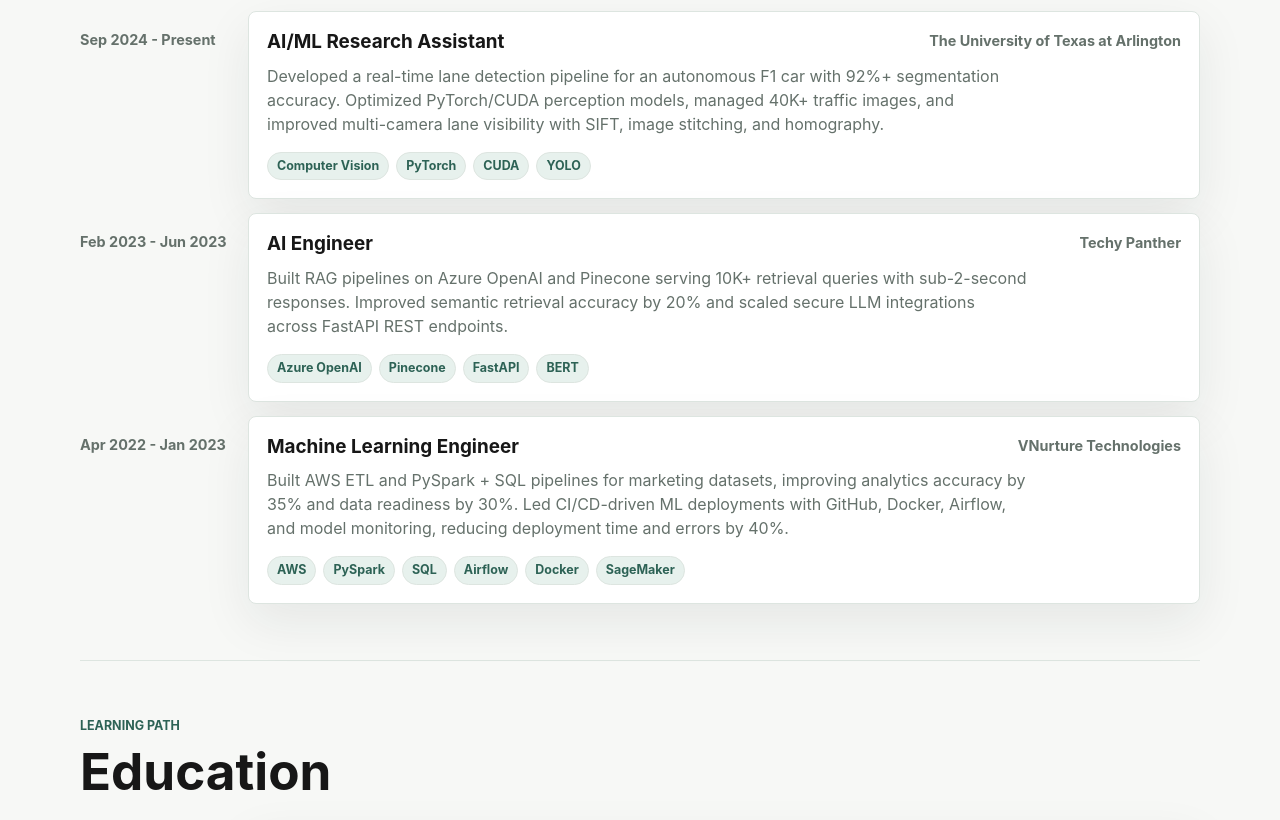
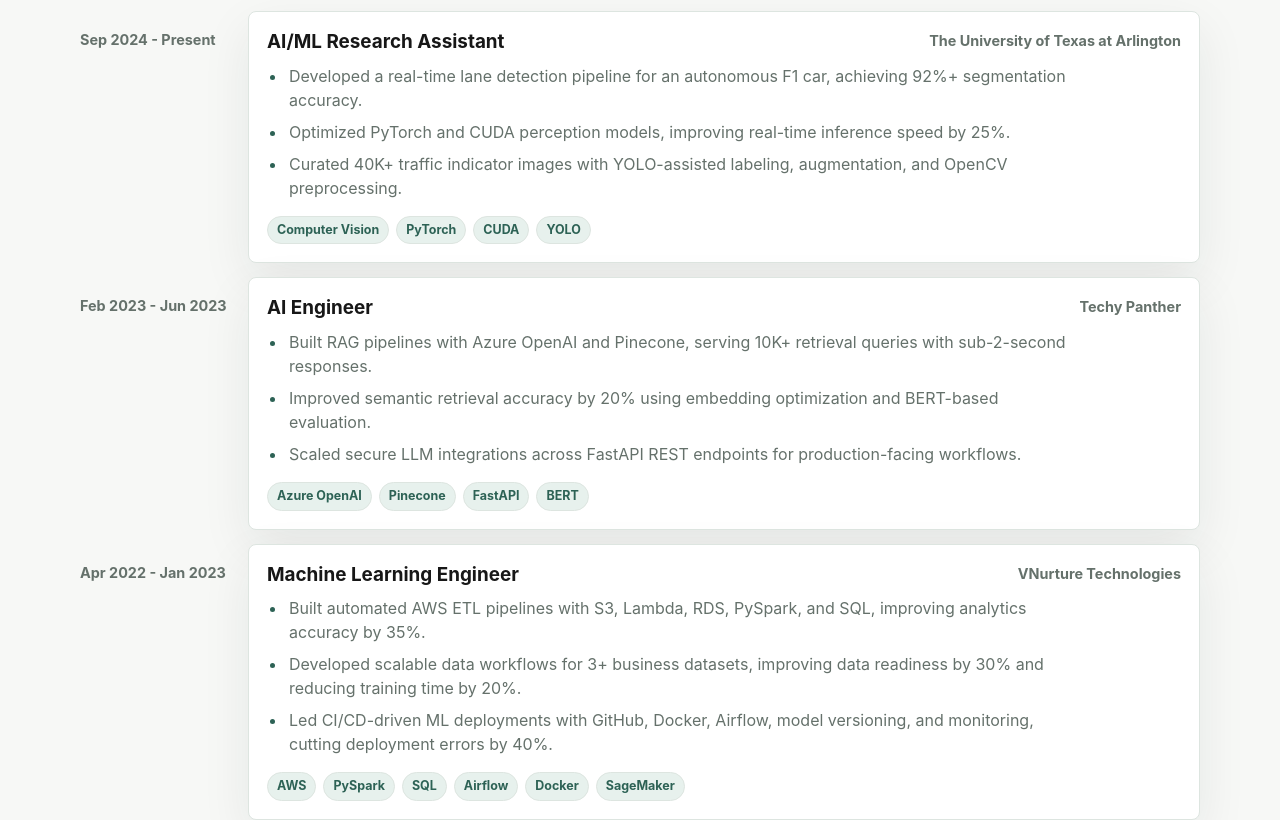
Before and after one commit to AashiGoyani/AashiGoyani.github.io, a plain HTML site: page index.html in a window 1280 px wide. Shown: the part 780-1600 px from the top of the page. Drawn offline with Linux system fonts and the light colour scheme.

Commit message:
Use bullet experience and add data engineering skills

```diff
--- a/index.html
+++ b/index.html
@@ -81,12 +81,11 @@
                 <h3>AI/ML Research Assistant</h3>
                 <span>The University of Texas at Arlington</span>
               </div>
-              <p>
-                Developed a real-time lane detection pipeline for an autonomous F1 car
-                with 92%+ segmentation accuracy. Optimized PyTorch/CUDA perception
-                models, managed 40K+ traffic images, and improved multi-camera lane
-                visibility with SIFT, image stitching, and homography.
-              </p>
+              <ul class="experience-points">
+                <li>Developed a real-time lane detection pipeline for an autonomous F1 car, achieving 92%+ segmentation accuracy.</li>
+                <li>Optimized PyTorch and CUDA perception models, improving real-time inference speed by 25%.</li>
+                <li>Curated 40K+ traffic indicator images with YOLO-assisted labeling, augmentation, and OpenCV preprocessing.</li>
+              </ul>
               <div class="tag-row">
                 <span class="tag">Computer Vision</span>
                 <span class="tag">PyTorch</span>
@@ -103,12 +102,11 @@
                 <h3>AI Engineer</h3>
                 <span>Techy Panther</span>
               </div>
-              <p>
-                Built RAG pipelines on Azure OpenAI and Pinecone serving 10K+
-                retrieval queries with sub-2-second responses. Improved semantic
-                retrieval accuracy by 20% and scaled secure LLM integrations across
-                FastAPI REST endpoints.
-              </p>
+              <ul class="experience-points">
+                <li>Built RAG pipelines with Azure OpenAI and Pinecone, serving 10K+ retrieval queries with sub-2-second responses.</li>
+                <li>Improved semantic retrieval accuracy by 20% using embedding optimization and BERT-based evaluation.</li>
+                <li>Scaled secure LLM integrations across FastAPI REST endpoints for production-facing workflows.</li>
+              </ul>
               <div class="tag-row">
                 <span class="tag">Azure OpenAI</span>
                 <span class="tag">Pinecone</span>
@@ -125,12 +123,11 @@
                 <h3>Machine Learning Engineer</h3>
                 <span>VNurture Technologies</span>
               </div>
-              <p>
-                Built AWS ETL and PySpark + SQL pipelines for marketing datasets,
-                improving analytics accuracy by 35% and data readiness by 30%.
-                Led CI/CD-driven ML deployments with GitHub, Docker, Airflow, and
-                model monitoring, reducing deployment time and errors by 40%.
-              </p>
+              <ul class="experience-points">
+                <li>Built automated AWS ETL pipelines with S3, Lambda, RDS, PySpark, and SQL, improving analytics accuracy by 35%.</li>
+                <li>Developed scalable data workflows for 3+ business datasets, improving data readiness by 30% and reducing training time by 20%.</li>
+                <li>Led CI/CD-driven ML deployments with GitHub, Docker, Airflow, model versioning, and monitoring, cutting deployment errors by 40%.</li>
+              </ul>
               <div class="tag-row">
                 <span class="tag">AWS</span>
                 <span class="tag">PySpark</span>
@@ -286,15 +283,21 @@
               <span>BigQuery</span>
               <span>Redshift</span>
               <span>Snowflake</span>
+              <span>Data Warehousing</span>
+              <span>Batch Processing</span>
+              <span>Streaming Pipelines</span>
             </div>
           </article>
 
           <article class="skill-category">
             <h3>Data Pipelines & MLOps</h3>
             <div class="skill-list">
+              <span>Data Engineering</span>
               <span>Docker</span>
               <span>Kubernetes</span>
               <span>ETL/ELT</span>
+              <span>SQL Workflows</span>
+              <span>Pipeline Orchestration</span>
               <span>Model Versioning</span>
               <span>CI/CD</span>
               <span>Deployment Monitoring</span>
@@ -323,6 +326,7 @@
               <span>S3</span>
               <span>EC2</span>
               <span>Lambda</span>
+              <span>RDS</span>
               <span>SageMaker</span>
               <span>GCP</span>
               <span>BigQuery</span>
--- a/styles.css
+++ b/styles.css
@@ -313,6 +313,23 @@
   max-width: 760px;
   margin-bottom: 0;
   color: var(--muted);
+}
+
+.experience-points {
+  display: grid;
+  gap: 8px;
+  max-width: 800px;
+  margin: 0;
+  padding-left: 20px;
+  color: var(--muted);
+}
+
+.experience-points li {
+  padding-left: 2px;
+}
+
+.experience-points li::marker {
+  color: var(--accent);
 }
 
 .coursework {
```
